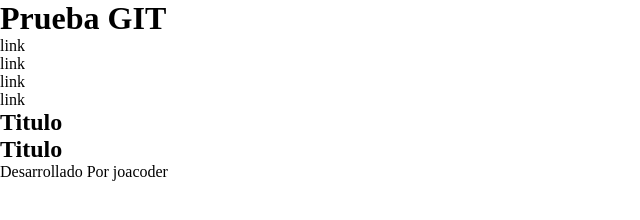
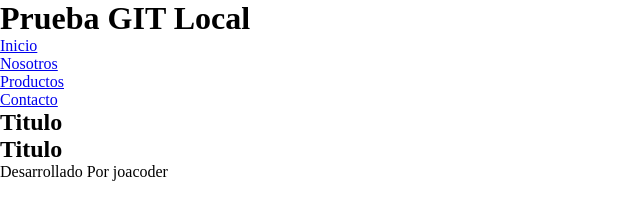
Before and after one commit to joacaoder/Mi_Repositorio, a plain HTML site: page index.html in a window 1280 px wide. Shown: the whole page, without its empty margins (0-640 px from the left). Drawn offline with Linux system fonts and the light colour scheme.

Commit message:
version 1

```diff
--- a/index.html
+++ b/index.html
@@ -9,14 +9,14 @@
 </head>
 <body>
     <header>
-        <h1>Prueba GIT</h1>
+        <h1>Prueba GIT Local</h1>
     </header>
     <nav>
         <ul>
-            <li>link</li>
-            <li>link</li>
-            <li>link</li>
-            <li>link</li>
+            <li><a href="index.html">Inicio</a></li>
+            <li><a href="paginas/nosotros.html">Nosotros</a></li>
+            <li><a href="paginas/productos.html">Productos</a></li>
+            <li><a href="paginas/contacto.html">Contacto</a></li>
         </ul>
     </nav>
     <main>
```
Also changed, not shown: paginas/nosotros.html (+12 -0 lines).
